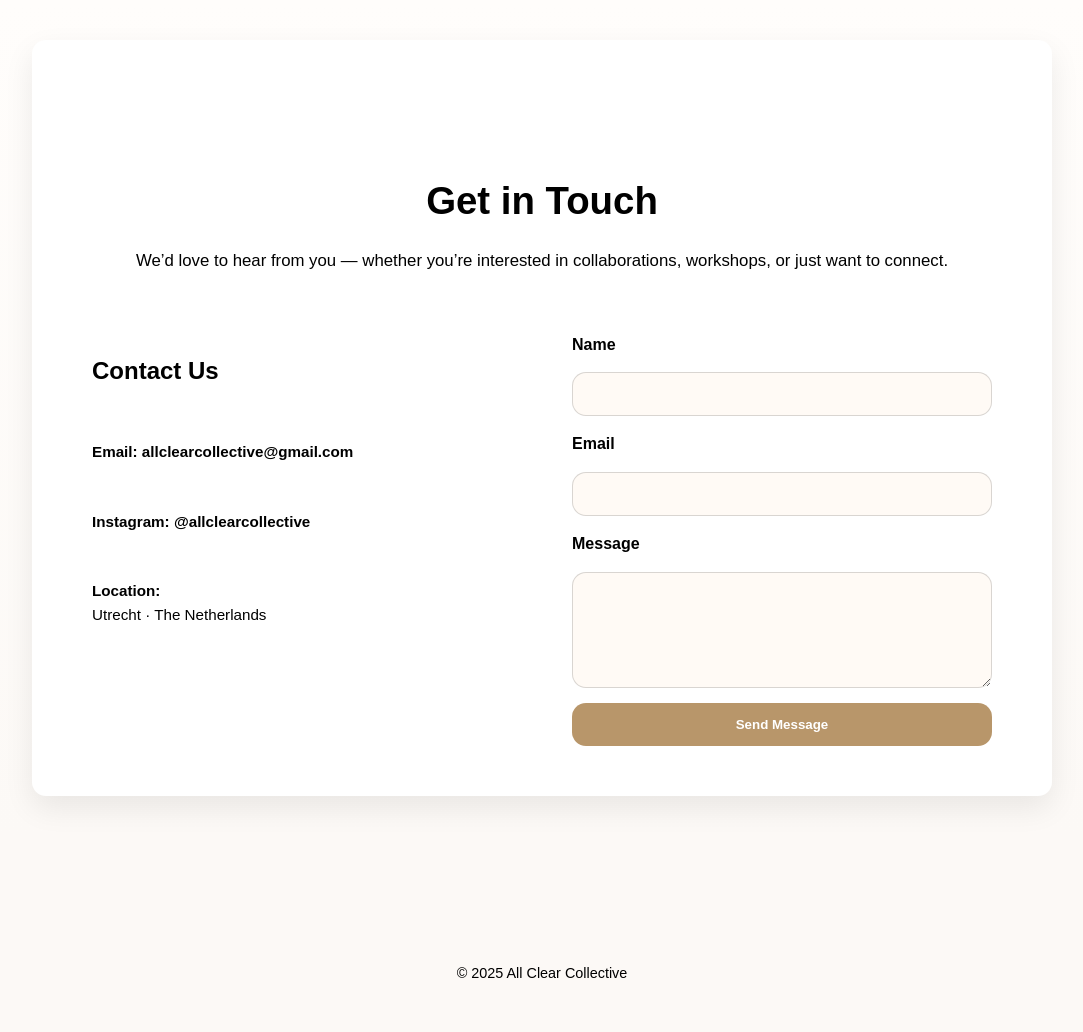
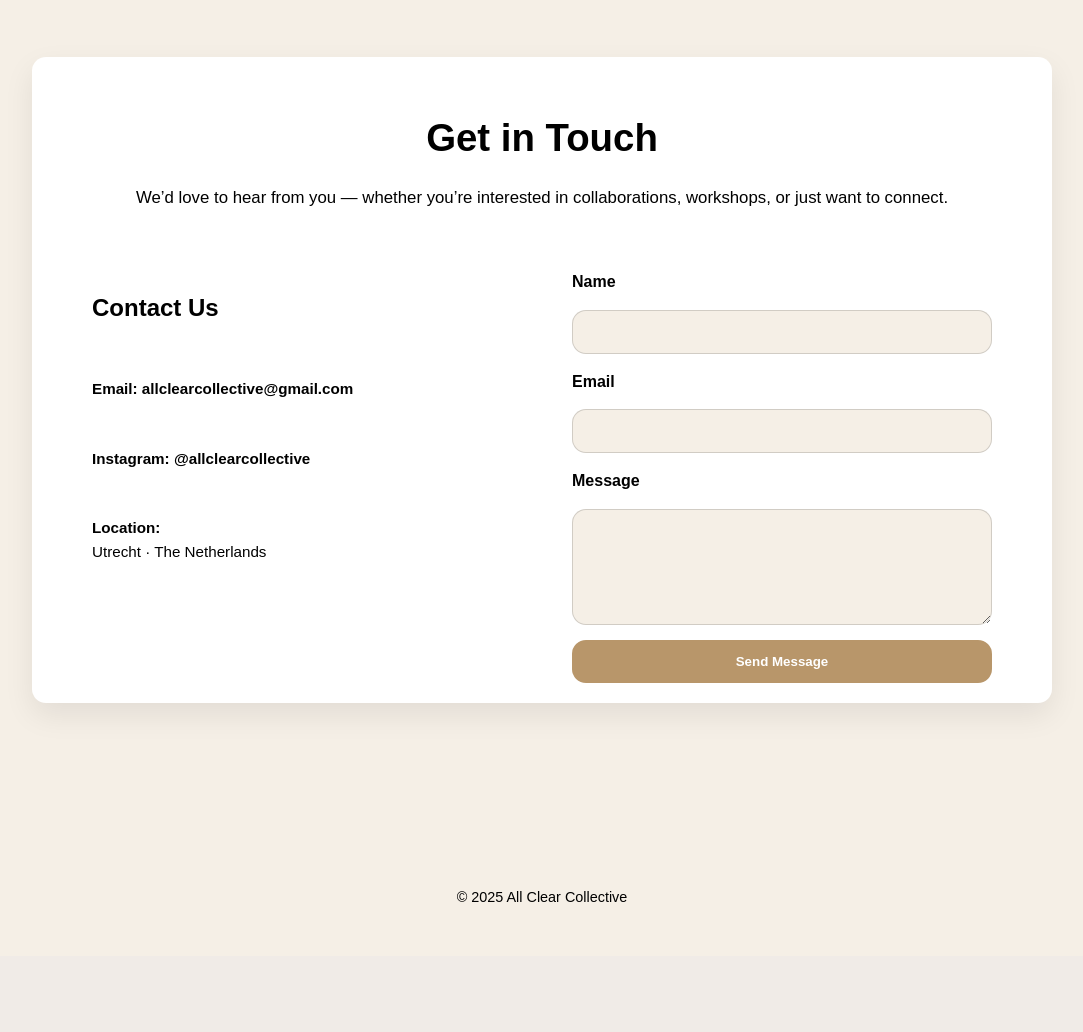
Before and after one commit to YoavVaizman/all-clear-collective, a Flask app: page /contact in a window 1280 px wide. Shown: the part 248-1280 px from the top of the page, without its empty margins (98-1181 px from the left). After the commit the page ends 1150 px from the top, so only its background shows below. Run offline with Flask 3, Linux system fonts and the light colour scheme.

```diff
--- a/all_clear_collective/static/css/style.css
+++ b/all_clear_collective/static/css/style.css
@@ -5,7 +5,7 @@
 
 /* ===== GLOBAL COLORS ===== */
 :root {
-    --bg: #fcf9f6;             /* background: soft cream white */
+    --bg: #f5efe6;             /* background: soft cream white #f8f3eb*/
     --card: #ffffff;           /* white cards */
     --accent: #d4b89b;         /* warm sand accent */
     --accent-dark: #b8966a;    /* darker accent for hover */
@@ -240,7 +240,7 @@ h1 {
   text-align: center;
   font-size: 2.2rem;
   color: var(--text);
-  margin-top: 80px;
+  margin-top: 30px;
   margin-bottom: 30px;
   animation: fadeInPage 1.2s ease;
 }
@@ -385,8 +385,8 @@ h1 {
     justify-content: center;
     align-items: center;
     min-height: 90vh;
-    background: linear-gradient(180deg, #fffdfb 0%, #fcf9f6 100%);
-    padding: 40px 20px;
+    background: linear-gradient(180deg, #f5efe6 0%, #f5efe6 100%);
+    padding: 20px 20px;
 }
 
 .contact-card {
@@ -395,7 +395,7 @@ h1 {
     box-shadow: 0 12px 30px rgba(0, 0, 0, 0.08);
     max-width: 900px;
     width: 100%;
-    padding: 50px 60px;
+    padding: 20px 60px;
     text-align: left;
     display: flex;
     flex-direction: column;
@@ -481,7 +481,7 @@ h1 {
     padding: 12px 15px;
     border: 1px solid rgba(0, 0, 0, 0.15);
     border-radius: var(--radius);
-    background-color: #fffaf5;
+    background-color: #f5efe6;
     color: var(--text);
     transition: border-color 0.3s ease, box-shadow 0.3s ease;
 }
@@ -674,7 +674,7 @@ h1 {
 /* ===== Quote ===== */
 .about-quote {
     text-align: center;
-    margin-top: 50px;
+    margin-top: 30px;
     padding-top: 30px;
     border-top: 1px solid rgba(0, 0, 0, 0.1);
 }
@@ -718,7 +718,7 @@ h1 {
 .who-we-are {
     max-width: 1100px;
     margin: 0 auto;
-    padding: 60px 20px 80px;
+    padding: 0px 20px 80px;
     color: var(--text);
 }
 
@@ -788,7 +788,7 @@ h1 {
 /* ===== Quote ===== */
 .about-quote {
     text-align: center;
-    margin-top: 50px;
+    margin-top: 30px;
     padding-top: 30px;
     border-top: 1px solid rgba(0, 0, 0, 0.1);
 }
@@ -1057,8 +1057,8 @@ body {
   text-align: center;
   font-style: italic;
   color: var(--accent-dark);
-  background-color: #fffaf5;
-  padding: 80px 20px;
+  background-color: #f5efe6;
+  padding: 30px 0px;
   font-size: 1.3rem;
 }
 
--- a/all_clear_collective/templates/index.html
+++ b/all_clear_collective/templates/index.html
@@ -13,8 +13,8 @@
   <div class="hero-content">
     <img src="{{ url_for('static', filename='images/logo.png') }}" alt="All Clear Collective Logo" class="hero-logo">
 
-    <h1>We move to connect.</h1>
-    <p>Dance, collaboration, and creation from Groningen and beyond.</p>
+    <h1>All Clear Collective.</h1>
+    <p>Dance, collaboration, and creation from Utrecht and beyond.</p>
 
     <div class="hero-buttons">
       <a href="{{ url_for('about') }}" class="hero-button">Who We Are</a>
```
